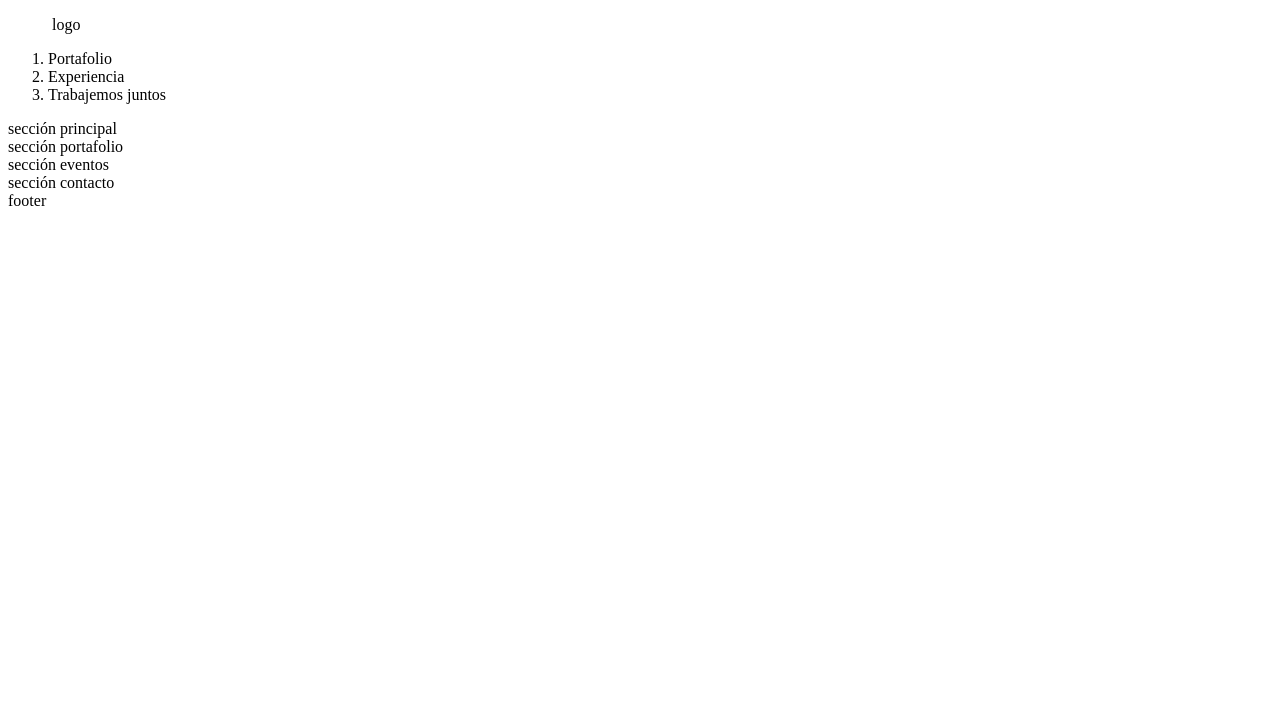
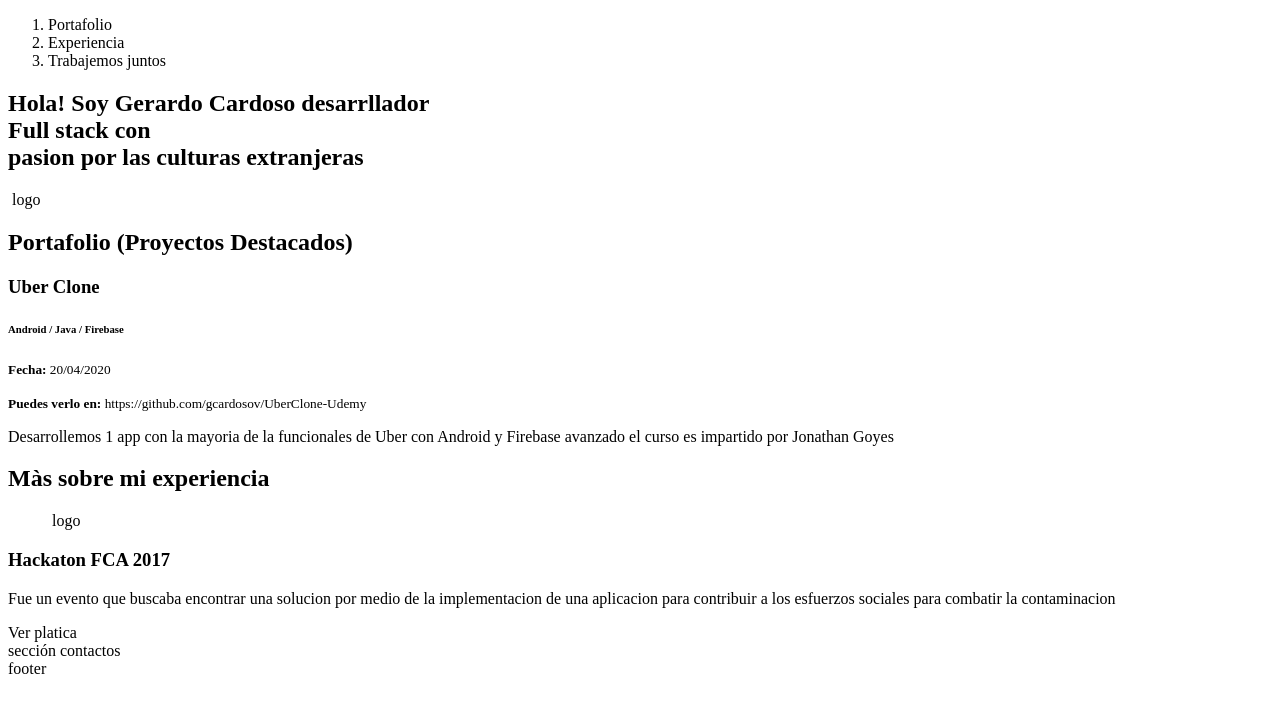
Before and after one commit to gcardosov/Curso-de-desarrollo-web-online, a plain HTML site: page index.html in a window 1280 px wide. Drawn offline with Linux system fonts and the light colour scheme.

Commit message:
Segunda parte de la estructura de nuestro sitio web

```diff
--- a/index.html
+++ b/index.html
@@ -1,14 +1,11 @@
 <!DOCTYPE html>
  <html>
   <head>
-    <title>Leonidas Esteban</title>
+   <title>Gerardo Cardoso</title>
   </head>
   <body>
     <header>
         <div>
-        <figure>
-          <img> logo
-        </figure>
             <nav>
               <ol>
                  <li>
@@ -24,10 +21,40 @@
             </nav>
         </div>
     </header>
-    <section>sección principal</section>
-    <section>sección portafolio</section>
-    <section>sección eventos</section>
-    <section>sección contacto</section>
-    <footer>footer</footer>
+    <section>
+        <h1>
+            Hola! Soy <strong>Gerardo Cardoso</strong> desarrllador <br/><strong> Full stack con </strong><br/>pasion por las culturas extranjeras
+        </h1>
+        <img> logo
+    </section>
+    <section>
+        <h2>Portafolio (Proyectos Destacados)</h2>
+        <article>
+            <h3>Uber Clone</h3>
+            <h6>Android / Java / Firebase</h6>
+            <p><small><strong>Fecha: </strong>20/04/2020</small></p>
+            <p><small><strong>Puedes verlo en: </strong>https://github.com/gcardosov/UberClone-Udemy</small></p>
+            <p>Desarrollemos 1 app con la mayoria de la funcionales
+               de Uber con Android y Firebase avanzado
+               el curso es impartido por Jonathan Goyes
+            </p>
+        </article>
+    </section>
+    <section>
+        <h2>Màs sobre mi experiencia</h2>
+        <article>
+            <figure>
+                <img> logo
+            </figure>
+            <h3>Hackaton FCA 2017</h3>
+            <p>Fue un evento que buscaba encontrar una solucion
+                por medio de la implementacion de una aplicacion
+                para contribuir a los esfuerzos sociales para
+                combatir la contaminacion</p>
+            <a>Ver platica</a>
+        </article>
+    </section>
+    <section>sección contactos</section>
+    <section>footer</section>
   </body>
  </html>
```
Lines whose indentation alone changed are shown as unchanged.
